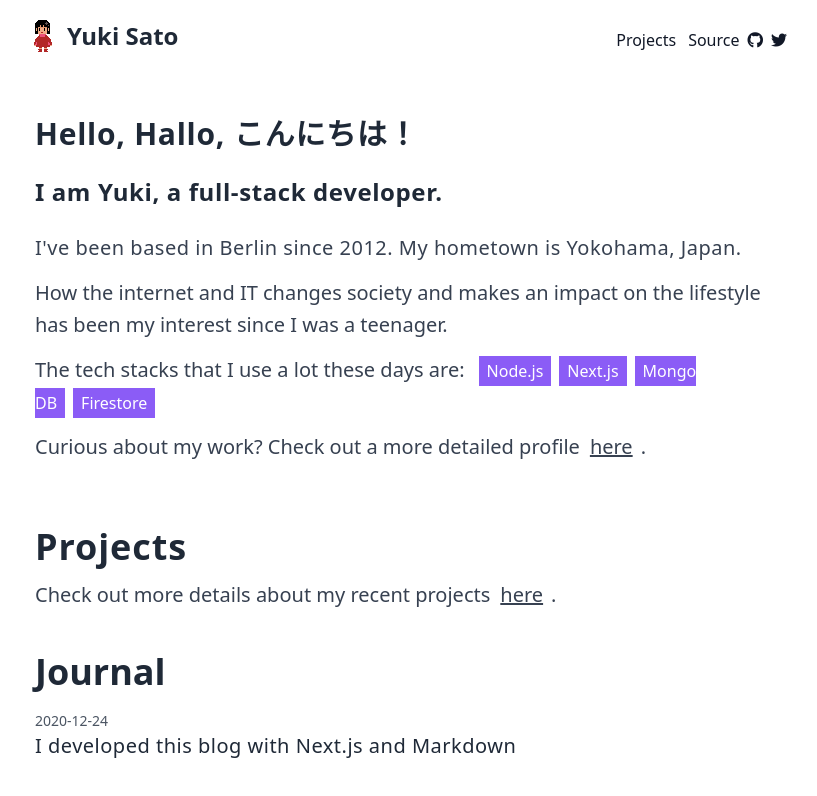
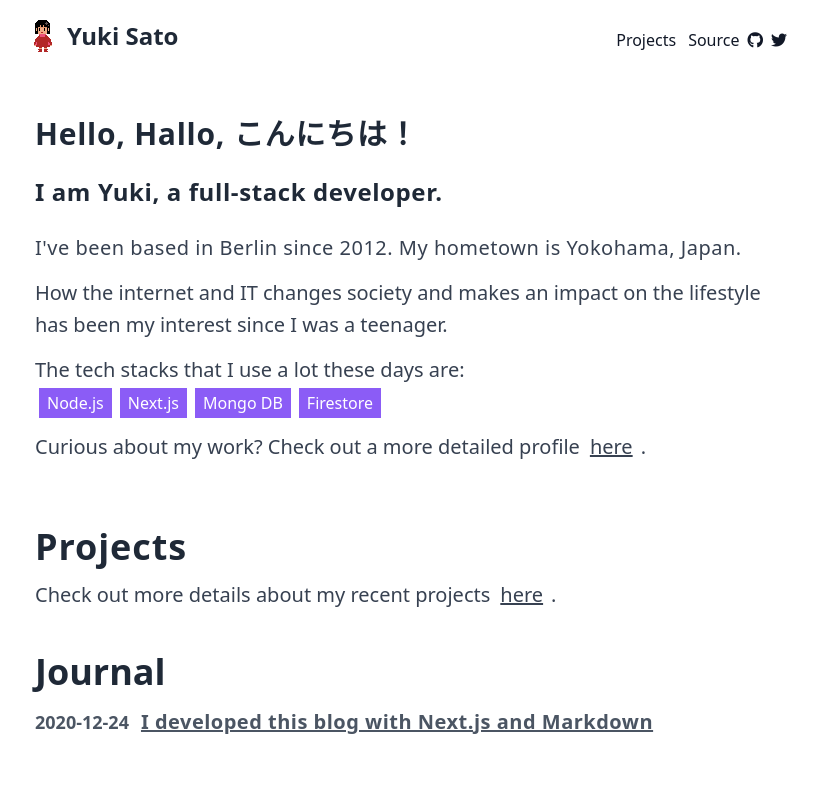
Before and after one commit to youxiberlin/next-blog, a Next.js app: page / in a window 1280 px wide. Shown: the top 796 px of the page, without its empty margins (229-1046 px from the left). Built offline with nearby package versions, Linux system fonts and the light colour scheme.

Commit message:
Change top post layout

```diff
--- a/components/layouts/top-posts.js
+++ b/components/layouts/top-posts.js
@@ -5,10 +5,10 @@ const TopPosts = ({ posts }) => {
     <div className="mt-8">
       <div className="pl-2 py-2 text-gray-800 sm:text-3xl text-4xl font-bold">Journal</div>
       {posts.map(post => (
-        <div className="pl-2 py-2" key={post.slug}>
-          <span className="text-sm text-gray-600">{post.date}</span>
+        <div className="flex pl-2 py-2" key={post.slug}>
+          <div className="text-gray-600 text-lg mr-3 font-bold">{post.date}</div>
           <Link href={`/posts/${post.slug}`}>
-            <h3 className="text-gray-800 text-xl hover:bg-pink-200 cursor-pointer tracking-wide">{post.title}</h3>
+            <h3 className="font-bold underline text-gray-600 text-xl hover:bg-pink-200 cursor-pointer tracking-wide">{post.title}</h3>
           </Link>
         </div>
       ))}
--- a/components/top-intro.js
+++ b/components/top-intro.js
@@ -5,12 +5,14 @@ export default function Intro() {
         <div className="mt-6 sm:text-2xl text-2xl font-bold mb-3 text-gray-800 tracking-wide">I am Yuki, a full-stack developer.</div>
         <div className="mt-6 text-xl leading-relaxed text-gray-700 tracking-wide">I've been based in Berlin since 2012. My hometown is Yokohama, Japan.</div>
         <div className="mt-3 text-xl leading-relaxed text-gray-700">How the internet and IT changes society and makes an impact on the lifestyle has been my interest since I was a teenager.</div>
-        <div className="mt-3 text-xl leading-relaxed text-gray-700">The tech stacks that I use a lot these days are:&ensp;
+        <div className="mt-3 text-xl leading-relaxed text-gray-700">The tech stacks that I use a lot these days are:
+        <div>
             <span className="bg-purple-500 text-white mx-1 px-2 py-1 text-base">Node.js</span>
             <span className="bg-purple-500 text-white mx-1 px-2 py-1 text-base">Next.js</span>
             <span className="bg-purple-500 text-white mx-1 px-2 py-1 text-base">Mongo DB</span>
             <span className="bg-purple-500 text-white mx-1 px-2 py-1 text-base">Firestore</span>
         </div>
+        </div>
         <div className="mt-3 text-xl leading-relaxed text-gray-700">Curious about my work? Check out a more detailed profile&ensp;
         <a className="mr-2 hover:bg-yellow-100 underline" target="_blank" href="https://www.linkedin.com/in/yukisato/">here</a>.</div>
     </div>
```
